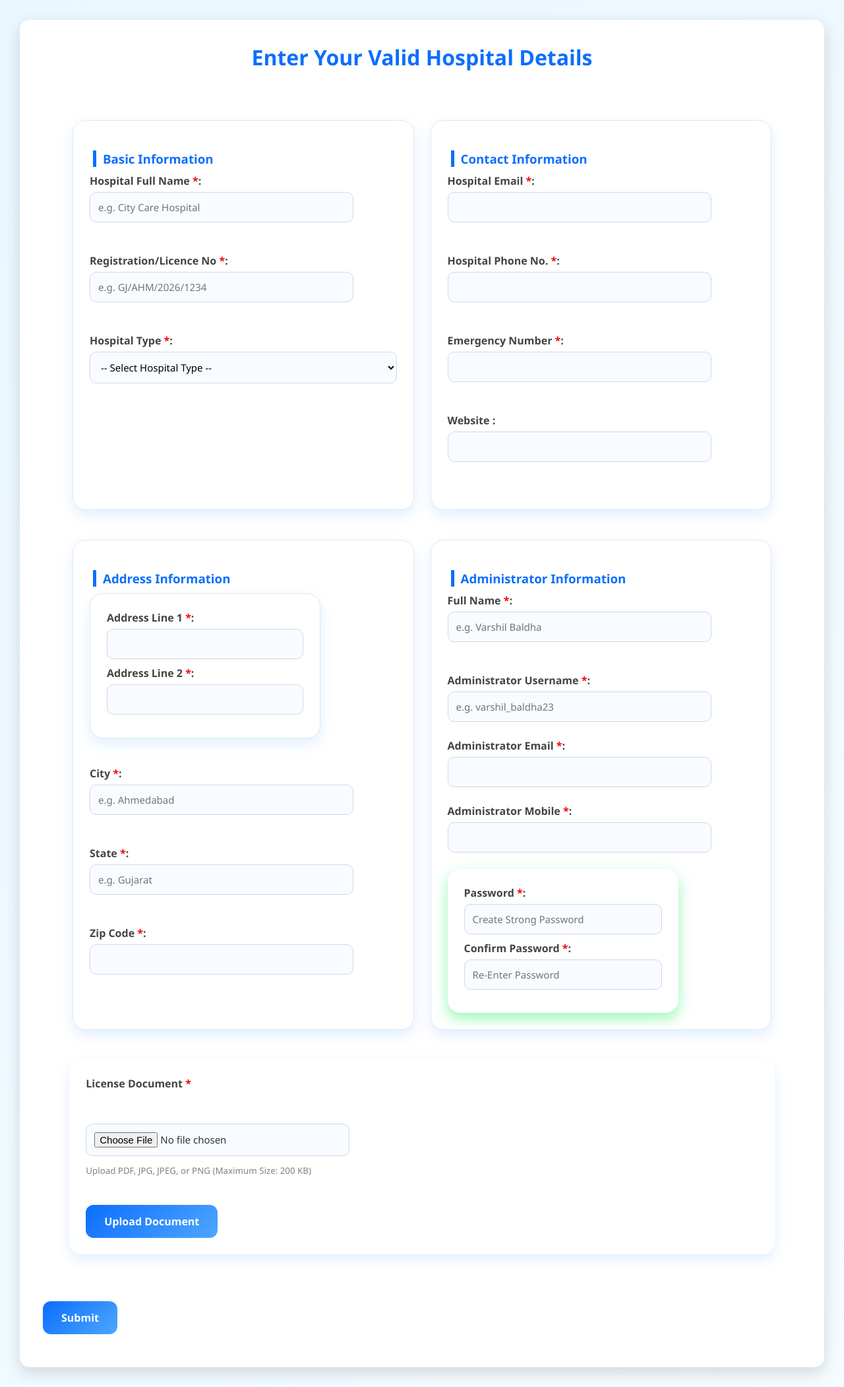
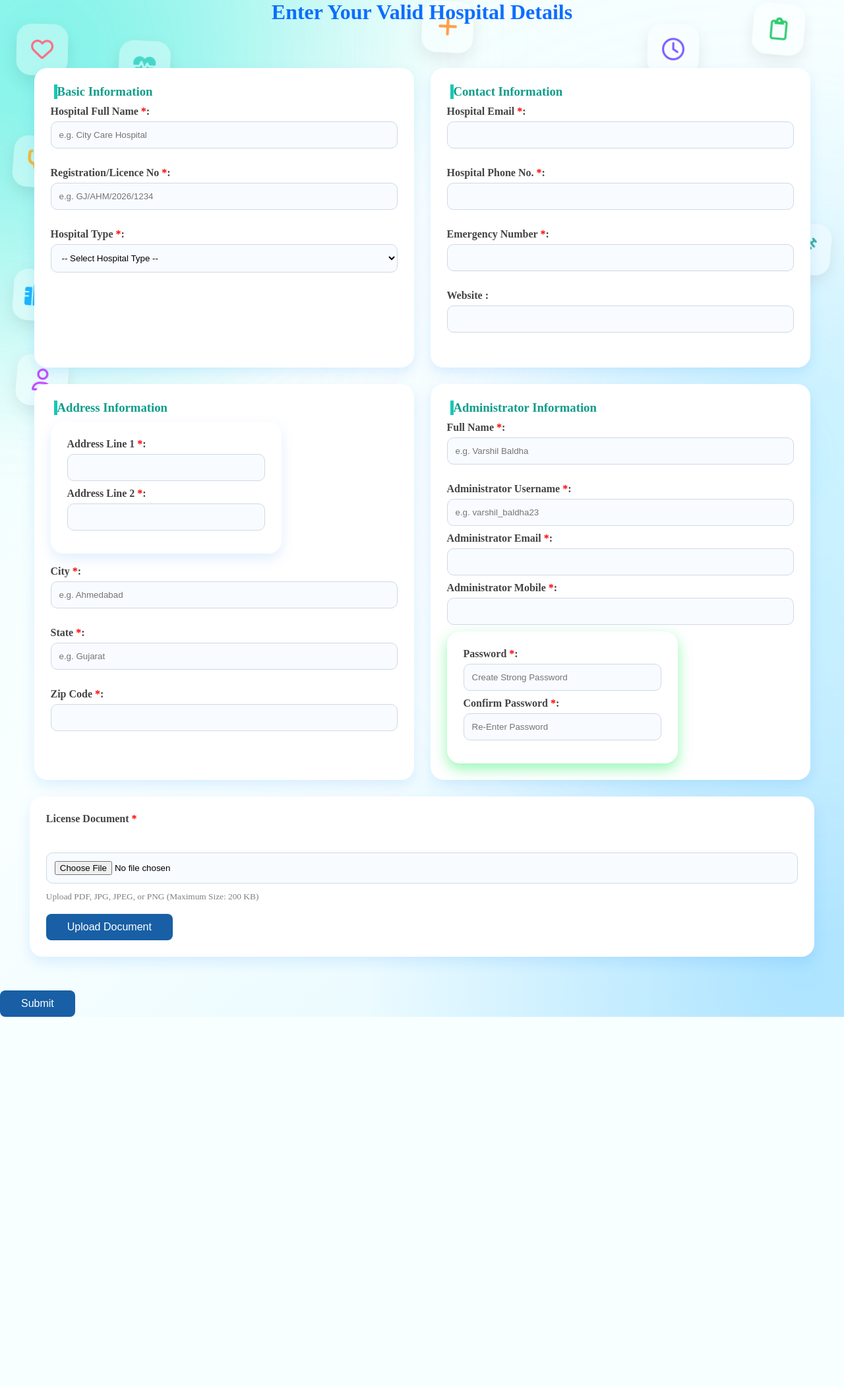
Before and after one commit to Varshilbaldha/Smart-Hospital-Management-System, a PHP site: page /hospital_registration.php in a window 1280 px wide. Shown: the whole page at 66% size. After the commit the page ends 1541 px from the top, so only its background shows below. Run offline with PHP 8.4, Linux system fonts and the light colour scheme.

Commit message:
Added hospital registration

```diff
--- a/hospital_registration.css
+++ b/hospital_registration.css
@@ -4,11 +4,7 @@
         margin: 0;
 
     }
-    body
-    {
-        font-family: Arial, sans-serif;
-        background-color: bisque;
-    }
+
     .input {
         width: 300px;
         padding: 8px;
@@ -27,11 +23,6 @@
     font-family: 'Segoe UI', Tahoma, Geneva, Verdana, sans-serif;
 }
 
-body{
-    background: linear-gradient(135deg,#dbeafe,#eff6ff);
-    min-height:100vh;
-    padding:40px 20px;
-}
 
 .Box1{
     max-width:900px;
--- a/hospital_registration.php
+++ b/hospital_registration.php
@@ -3,12 +3,61 @@
 
 <head>
     <title>Create Account</title>
-    <link rel="stylesheet" href="hospital_registration.css">
+    <!-- <link rel="stylesheet" href="hospital_registration.css"> -->
     <link rel="stylesheet" href="style5.css">
+    <link rel="stylesheet"
+href="https://cdnjs.cloudflare.com/ajax/libs/font-awesome/6.5.1/css/all.min.css">
 </head>
 
 <body>
 
+<div class="blur blur1"></div>
+<div class="blur blur2"></div>
+<div class="blur blur3"></div>
+
+<div class="floating-icons">
+
+    <div class="icon heart">
+        <i class="fa-regular fa-heart"></i>
+    </div>
+
+    <div class="icon stethoscope">
+        <i class="fa-solid fa-stethoscope"></i>
+    </div>
+
+    <div class="icon pulse">
+        <i class="fa-solid fa-heart-pulse"></i>
+    </div>
+
+    <div class="icon hospital">
+        <i class="fa-solid fa-hospital"></i>
+    </div>
+
+    <div class="icon user">
+        <i class="fa-regular fa-user"></i>
+    </div>
+
+    <div class="icon plus">
+        <i class="fa-solid fa-plus"></i>
+    </div>
+
+    <div class="icon clipboard">
+        <i class="fa-regular fa-clipboard"></i>
+    </div>
+
+    <div class="icon clock">
+        <i class="fa-regular fa-clock"></i>
+    </div>
+
+    <div class="icon kit">
+        <i class="fa-solid fa-briefcase-medical"></i>
+    </div>
+
+    <div class="icon syringe">
+        <i class="fa-solid fa-syringe"></i>
+    </div>
+
+</div>
     <div class="Box1">
         <h2>Enter Your Valid Hospital Details</h2>
 
--- a/style5.css
+++ b/style5.css
@@ -4,14 +4,81 @@
     padding: 0;
     box-sizing: border-box;
 }
+body{
+    min-height:100vh;
+    overflow-x:hidden;
 
-body {
-    font-family: 'Segoe UI', sans-serif;
-    background: linear-gradient(135deg, #eaf7ff, #f5fcff);
-    padding: 30px;
-    color: #333;
+    background:
+    radial-gradient(circle at 5% 5%, rgba(74,239,221,.45) 0%, transparent 32%),
+
+    radial-gradient(circle at 95% 95%, rgba(91,196,255,.40) 0%, transparent 35%),
+
+    radial-gradient(circle at 50% 50%, rgba(255,255,255,.95) 0%, transparent 55%),
+
+    linear-gradient(
+        135deg,
+        #eefdfd 0%,
+        #f9ffff 45%,
+        #ebfbff 75%,
+        #dff7ff 100%
+    );
+}
+.blur1{
+    position:fixed;
+    width:650px;
+    height:650px;
+    border-radius:50%;
+
+    background:#53eee0;
+
+    filter:blur(170px);
+
+    top:-250px;
+    left:-250px;
+
+    opacity:.55;
+
+    z-index:-1;
 }
 
+.blur2{
+    position:fixed;
+    width:650px;
+    height:650px;
+    border-radius:50%;
+
+    background:#73d8ff;
+
+    filter:blur(180px);
+
+    right:-220px;
+    bottom:-220px;
+
+    opacity:.45;
+
+    z-index:-1;
+}
+
+.blur3{
+    position:fixed;
+    width:320px;
+    height:320px;
+
+    border-radius:50%;
+
+    background:#ffffff;
+
+    filter:blur(120px);
+
+    left:50%;
+    top:40%;
+
+    transform:translate(-50%,-50%);
+
+    opacity:.85;
+
+    z-index:-1;
+}
 /* Main Container */
 .Box1 {
     max-width: 1400px;
@@ -58,14 +125,174 @@ body {
     transform: translateY(-5px);
     box-shadow: 0 12px 25px rgba(0, 123, 255, 0.2);
 }
+.floating-icons{
+
+position:fixed;
+
+inset:0;
+
+pointer-events:none;
+
+z-index:-1;
+
+overflow:hidden;
+
+}
+.icon{
+
+position:absolute;
+
+width:78px;
+
+height:78px;
+
+display:flex;
+
+justify-content:center;
+
+align-items:center;
+
+font-size:34px;
+
+background:rgba(255,255,255,.35);
+
+backdrop-filter:blur(18px);
+
+border-radius:22px;
+
+box-shadow:
+
+0 10px 25px rgba(0,0,0,.08);
+
+animation:float 8s ease-in-out infinite;
+
+}
+.heart{
+color:#ff6b81;
+left:25px;
+top:40px;
+}
+
+.stethoscope{
+color:#f7b731;
+left:20px;
+top:220px;
+}
+
+.pulse{
+color:#47d7c8;
+left:180px;
+top:70px;
+}
+
+.hospital{
+color:#19b5fe;
+left:20px;
+top:420px;
+}
+
+.user{
+color:#c445ff;
+left:25px;
+bottom:170px;
+}
+
+.plus{
+color:#ff9f43;
+left:50%;
+top:10px;
+transform:translateX(-50%);
+}
+
+.clipboard{
+color:#2ecc71;
+right:60px;
+top:20px;
+}
+
+.clock{
+color:#7d5fff;
+right:220px;
+top:40px;
+}
+
+.kit{
+color:#d980fa;
+right:70px;
+bottom:120px;
+}
+
+.syringe{
+color:#38ada9;
+right:20px;
+top:350px;
+}
+@keyframes float{
+
+0%{
+
+transform:translateY(0px) rotate(0deg);
+
+}
+
+50%{
+
+transform:translateY(-15px) rotate(5deg);
+
+}
+
+100%{
+
+transform:translateY(0px) rotate(0deg);
+
+}
+
+}
+.heart{
+animation-duration:8s;
+}
+
+.stethoscope{
+animation-duration:11s;
+}
+
+.pulse{
+animation-duration:9s;
+}
+
+.hospital{
+animation-duration:10s;
+}
+
+.user{
+animation-duration:12s;
+}
+
+.plus{
+animation-duration:9s;
+}
+
+.clipboard{
+animation-duration:13s;
+}
+
+.clock{
+animation-duration:8s;
+}
+
+.kit{
+animation-duration:12s;
+}
+
+.syringe{
+animation-duration:10s;
+}
 
 /* Section Titles */
-h3 {
-    color: #0d6efd;
-    margin-bottom: 20px;
-    border-left: 5px solid #0d6efd;
-    padding-left: 10px;
-}
+h3{
+    color:#0f9d8b;
+    border-left:5px solid #18c7b4;
+    }
 
 /* Labels */
 label {
@@ -116,10 +343,8 @@ select:focus {
     transition: 0.3s;
 }
 
-.submit-button:hover {
-    background: linear-gradient(135deg, #0056d2, #1f8fff);
-    transform: scale(1.05);
-}
+.submit-button { background: #185FA5; color: white; padding: 11px 32px; border-radius: 8px; font-weight: 500; }
+.submit-button:hover { background: #0C447C; }
 
 /* Submit Button Center */
 .b1:last-child {
```
